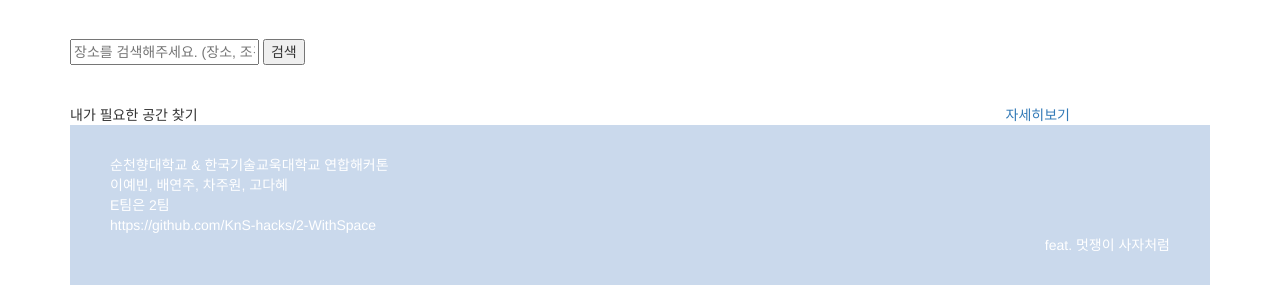
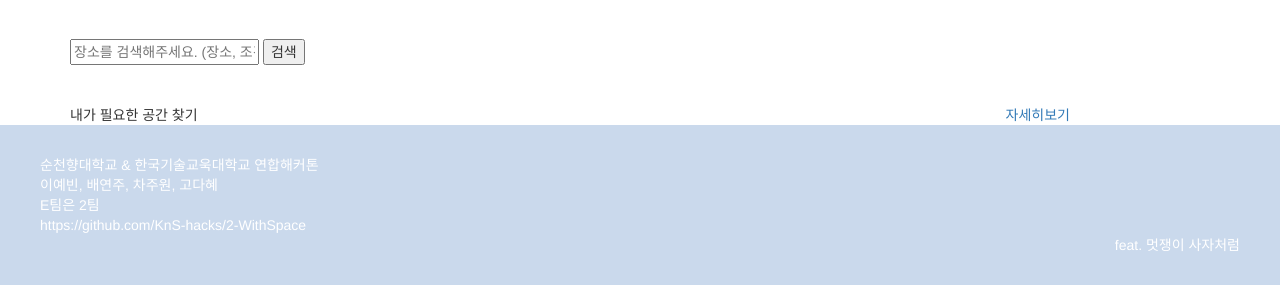
Before and after one commit to KodaHye/2-WithSpace, a Django app: template space/templates/main.html in a window 1280 px wide. Shown: the part 521-806 px from the top of the page. Run offline with Django 3.2, Linux system fonts and the light colour scheme; the template is opened without the code that fills it, so the values that code supplies are empty; some libraries are stand-ins or nearby versions.

Commit message:
[FE][다혜] Design: space/main footer 수정

```diff
--- a/space/templates/main.html
+++ b/space/templates/main.html
@@ -58,7 +58,6 @@
            <span style="float: right;"><a href="">자세히보기</span>
        </div>
 
-       <div style="min-width: 1000px;">
          <div class="row">
 
 
```
